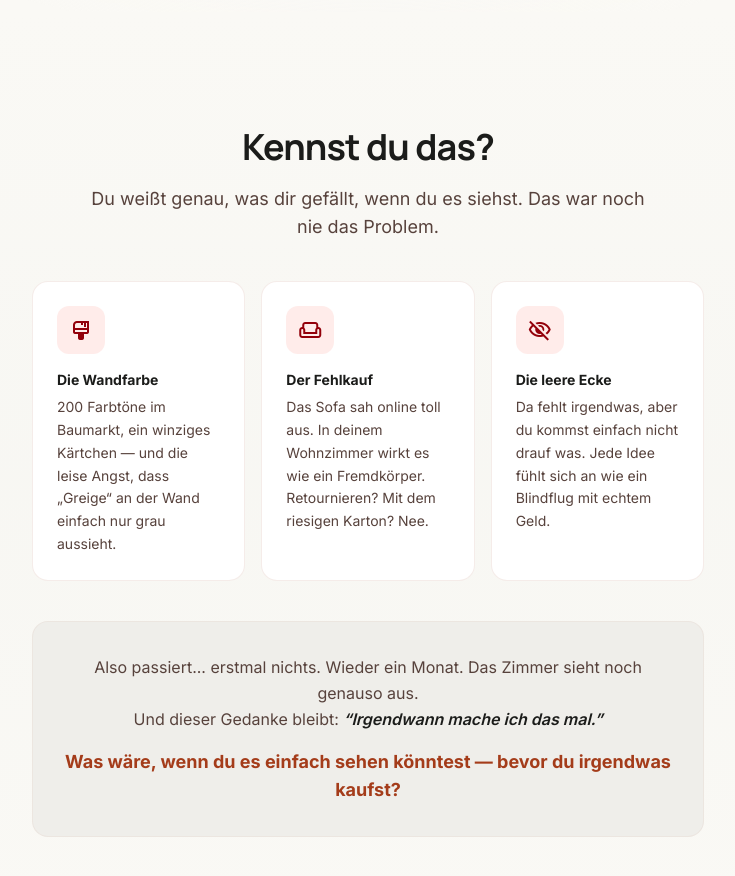
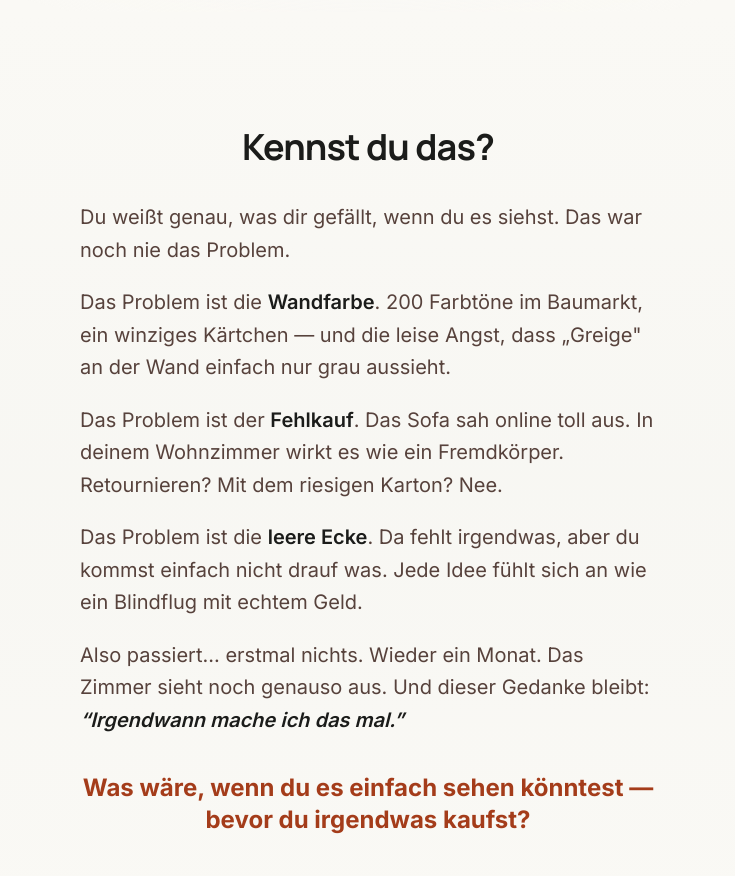
Before and after one commit to restriden/reroom-landing, a React (Vite) app: page / in a window 1280 px wide. Shown: the part 840-1716 px from the top of the page, without its empty margins (272-1007 px from the left). Built offline with nearby package versions, Linux system fonts and the light colour scheme; grey boxes are pictures that could not be loaded.

Commit message:
Pain section: replace card grid with flowing prose

```diff
--- a/src/App.tsx
+++ b/src/App.tsx
@@ -173,37 +173,27 @@ export default function App() {
       {/* ═══════════════ PAIN — Frau-zu-Frau ═══════════════ */}
       <section className="py-20 md:py-28 relative">
         <div className="absolute inset-0 bg-gradient-to-b from-surface via-surface-container-low/40 to-surface pointer-events-none" />
-        <div id="pain" data-animate className={`max-w-3xl mx-auto px-6 md:px-12 relative transition-all duration-700 ${vis("pain") ? "opacity-100 translate-y-0" : "opacity-0 translate-y-8"}`}>
-          <h2 className="font-display text-3xl md:text-4xl font-extrabold text-on-surface tracking-tight leading-tight mb-4 text-center">
+        <div id="pain" data-animate className={`max-w-2xl mx-auto px-6 md:px-12 relative transition-all duration-700 ${vis("pain") ? "opacity-100 translate-y-0" : "opacity-0 translate-y-8"}`}>
+          <h2 className="font-display text-3xl md:text-4xl font-extrabold text-on-surface tracking-tight leading-tight mb-8 text-center">
             Kennst du das?
           </h2>
-          <p className="text-center text-on-surface-variant text-lg mb-10 max-w-[50ch] mx-auto">
-            Du weißt genau, was dir gefällt, wenn du es siehst. Das war noch nie das Problem.
-          </p>
-
-          <div className="grid grid-cols-1 md:grid-cols-3 gap-4">
-            {[
-              { icon: "format_paint", title: "Die Wandfarbe", text: "200 Farbtöne im Baumarkt, ein winziges Kärtchen — und die leise Angst, dass \u201EGreige\u201C an der Wand einfach nur grau aussieht." },
-              { icon: "weekend", title: "Der Fehlkauf", text: "Das Sofa sah online toll aus. In deinem Wohnzimmer wirkt es wie ein Fremdkörper. Retournieren? Mit dem riesigen Karton? Nee." },
-              { icon: "visibility_off", title: "Die leere Ecke", text: "Da fehlt irgendwas, aber du kommst einfach nicht drauf was. Jede Idee fühlt sich an wie ein Blindflug mit echtem Geld." },
-            ].map((p, i) => (
-              <div key={i} className="bg-surface-container-lowest rounded-2xl p-6 border border-outline-variant/30 text-left">
-                <div className="w-12 h-12 rounded-xl bg-error-container/50 flex items-center justify-center mb-4">
-                  <MIcon name={p.icon} size={24} className="text-on-error-container" />
-                </div>
-                <h3 className="text-sm font-bold text-on-surface mb-1.5">{p.title}</h3>
-                <p className="text-sm text-on-surface-variant leading-relaxed">{p.text}</p>
-              </div>
-            ))}
-          </div>
-
-          <div className="mt-10 bg-surface-container rounded-2xl p-6 md:p-8 border border-outline-variant/20 text-center">
-            <p className="text-on-surface-variant leading-relaxed text-base">
-              Also passiert... erstmal nichts. Wieder ein Monat. Das Zimmer sieht noch genauso aus.
-              <br className="hidden md:block" />
-              Und dieser Gedanke bleibt: <span className="text-on-surface font-semibold italic">&ldquo;Irgendwann mache ich das mal.&rdquo;</span>
+          <div className="text-on-surface-variant text-lg md:text-xl leading-relaxed space-y-5">
+            <p>
+              Du weißt genau, was dir gefällt, wenn du es siehst. Das war noch nie das Problem.
             </p>
-            <p className="text-primary font-bold mt-4 text-lg">
+            <p>
+              Das Problem ist die <span className="text-on-surface font-semibold">Wandfarbe</span>. 200 Farbtöne im Baumarkt, ein winziges Kärtchen — und die leise Angst, dass „Greige" an der Wand einfach nur grau aussieht.
+            </p>
+            <p>
+              Das Problem ist der <span className="text-on-surface font-semibold">Fehlkauf</span>. Das Sofa sah online toll aus. In deinem Wohnzimmer wirkt es wie ein Fremdkörper. Retournieren? Mit dem riesigen Karton? Nee.
+            </p>
+            <p>
+              Das Problem ist die <span className="text-on-surface font-semibold">leere Ecke</span>. Da fehlt irgendwas, aber du kommst einfach nicht drauf was. Jede Idee fühlt sich an wie ein Blindflug mit echtem Geld.
+            </p>
+            <p>
+              Also passiert... erstmal nichts. Wieder ein Monat. Das Zimmer sieht noch genauso aus. Und dieser Gedanke bleibt: <span className="text-on-surface font-semibold italic">&ldquo;Irgendwann mache ich das mal.&rdquo;</span>
+            </p>
+            <p className="text-primary font-bold text-xl md:text-2xl pt-4 text-center">
               Was wäre, wenn du es einfach sehen könntest — bevor du irgendwas kaufst?
             </p>
           </div>
```
